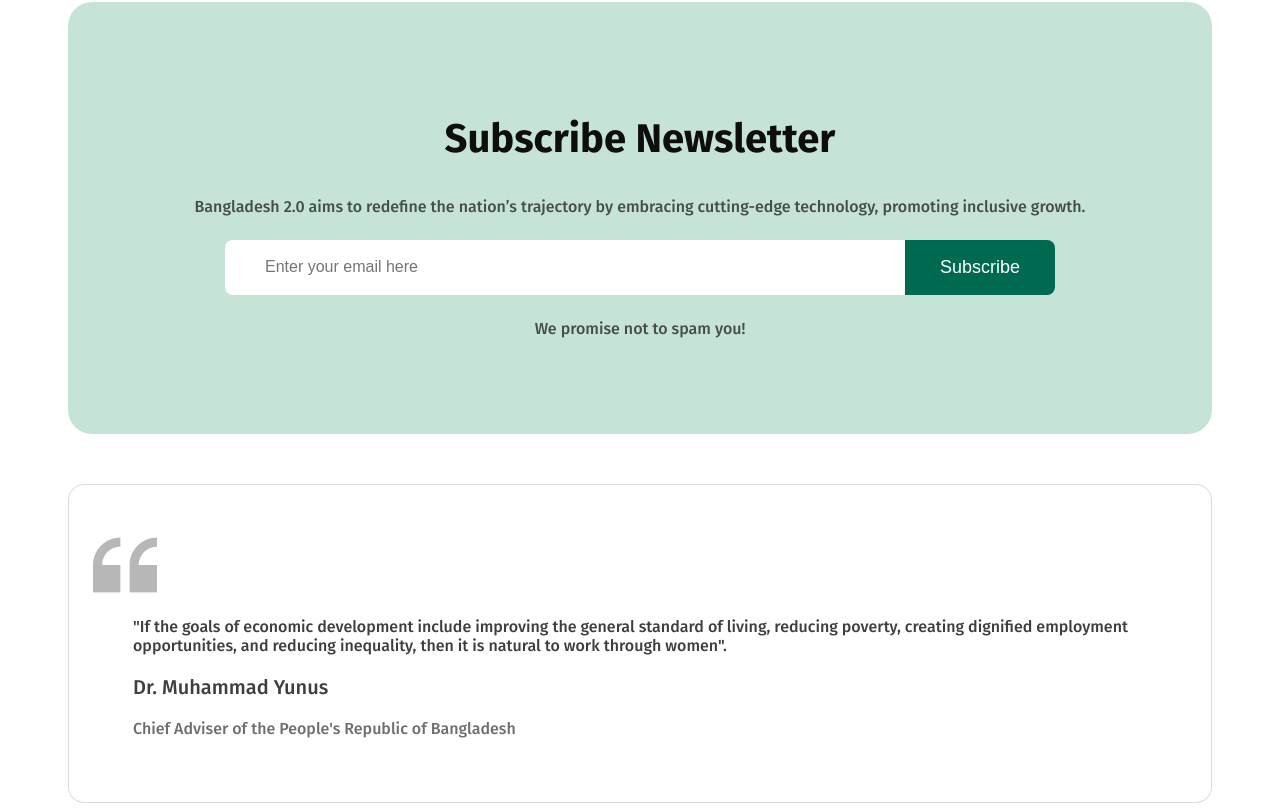
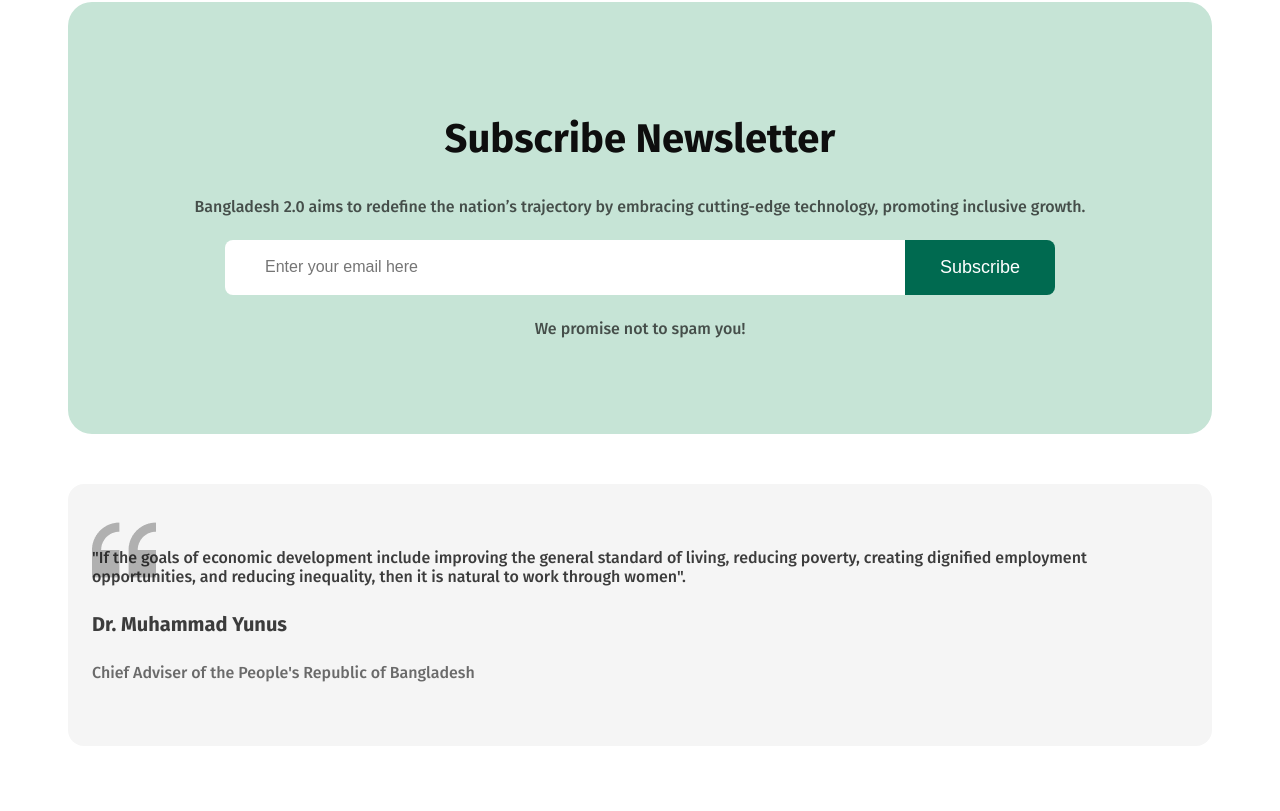
Before and after one commit to TANVIRALAMKHAN72/assignment-1, a plain HTML site: page index.html in a window 1280 px wide. Shown: the part 3277-4088 px from the top of the page. After the commit the page ends 4031 px from the top, so only its background shows below. Drawn offline with Linux system fonts and the light colour scheme.

Commit message:
the first assignment

```diff
--- a/index.html
+++ b/index.html
@@ -143,18 +143,19 @@
 
         </section>
 
-        <section class="yunus">
-            <img class="yunus-img" src="assets/quote-bg.png" alt="">
-            <blockquote>
-            <p class="yunus-qu">"If the goals of economic development include improving the general standard of living, reducing poverty, creating dignified employment opportunities, and reducing inequality, then it is natural to work through women".
-            </p>
+       <section class="yunus-section">
+        <div class="quote-box">
+            <!-- <img class="quote-img" src="assets/quote-bg.png" alt=""> -->
+            <p class="yunus-description">"If the goals of economic development include improving the general standard of living, reducing poverty, creating dignified employment opportunities, and reducing inequality, then it is natural to work through women".</p>
 
-            <p class="yunus-name">Dr. Muhammad Yunus</p>
+            <h4 class="yunus-name">Dr. Muhammad Yunus</h4>
             <p class="yunus-title">Chief Adviser of the People's Republic of Bangladesh</p>
-        </blockquote>
 
 
-        </section>
+        </div>
+
+
+       </section>
 
 
     </main>
--- a/styles/blog.css
+++ b/styles/blog.css
@@ -361,20 +361,11 @@ width: 150px;
     font-weight: 400px;
     color: rgba(14, 14, 14, 0.7);
 }
-.yunus{
-    margin: 0px 60px 0px 60px;
-    padding: 48px 24px 48px 24px;
-    box-sizing: border-box;
-border: 1px solid rgba(14, 14, 14, 0.15);
-border-radius: 16px;
-background: rgb(255, 255, 255);
-margin-top: 50px;
-}
-.yunus-qu{
+.yunus-description{
     font-size: 16px;
     font-weight: 400px;
     color: rgba(14, 14, 14, 0.8);
-    margin-bottom: 12px;
+
 }
 .yunus-name{
     font-size: 20px;
@@ -386,6 +377,19 @@ margin-top: 50px;
     font-weight: 400px;
     color: rgba(14, 14, 14, 0.6);
 }
-.yunus-img{
-    margin-right: 20px;
+.yunus-section{
+    margin: 0px 60px 0px 60px;
+    padding: 48px 24px 48px 24px;
+    background-color: rgb(245, 245, 245);
+    margin-top: 50px;
+    border-radius: 16px;
 }
+
+.quote-box::before{
+    content: url(../assets/quote-bg.png);
+    /* font-size: 40px; */
+    position: absolute;
+    margin-top: -30px;
+
+
+}
```
